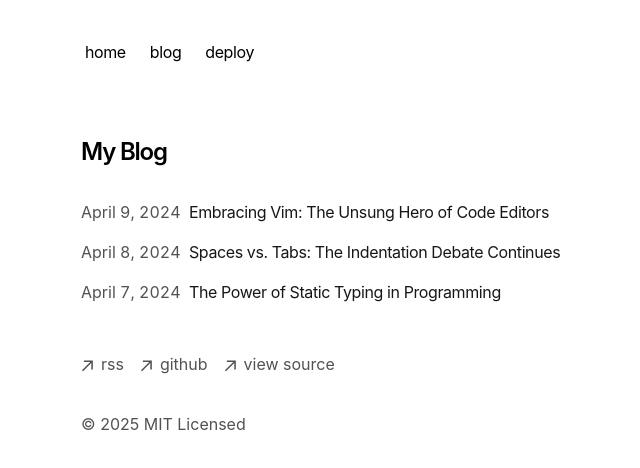
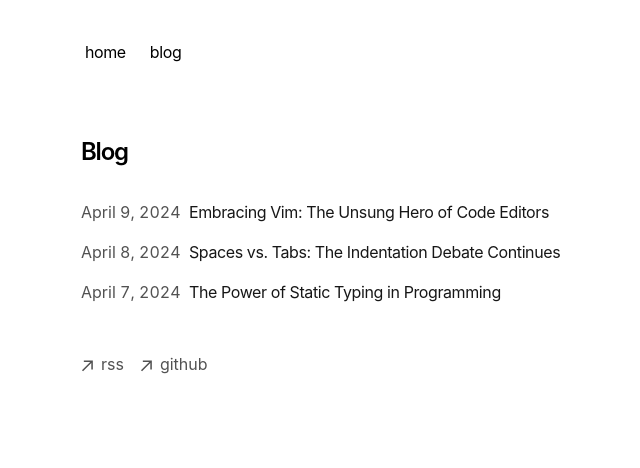
Before and after one commit to open-thoughts/open-thoughts-website, a Next.js app: page /blog in a window 1280 px wide. Shown: the top 468 px of the page, without its empty margins (271-911 px from the left). Built offline with nearby package versions, Linux system fonts and the light colour scheme.

Commit message:
remove extra stuff from template

```diff
--- a/app/blog/page.tsx
+++ b/app/blog/page.tsx
@@ -8,7 +8,7 @@ export const metadata = {
 export default function Page() {
   return (
     <section>
-      <h1 className="font-semibold text-2xl mb-8 tracking-tighter">My Blog</h1>
+      <h1 className="font-semibold text-2xl mb-8 tracking-tighter">Blog</h1>
       <BlogPosts />
     </section>
   )
--- a/app/components/footer.tsx
+++ b/app/components/footer.tsx
@@ -35,27 +35,13 @@ export default function Footer() {
             className="flex items-center transition-all hover:text-neutral-800 dark:hover:text-neutral-100"
             rel="noopener noreferrer"
             target="_blank"
-            href="https://github.com/vercel/next.js"
+            href="https://github.com/mlfoundations/open-thoughts"
           >
             <ArrowIcon />
             <p className="ml-2 h-7">github</p>
           </a>
         </li>
-        <li>
-          <a
-            className="flex items-center transition-all hover:text-neutral-800 dark:hover:text-neutral-100"
-            rel="noopener noreferrer"
-            target="_blank"
-            href="https://vercel.com/templates/next.js/portfolio-starter-kit"
-          >
-            <ArrowIcon />
-            <p className="ml-2 h-7">view source</p>
-          </a>
-        </li>
       </ul>
-      <p className="mt-8 text-neutral-600 dark:text-neutral-300">
-        © {new Date().getFullYear()} MIT Licensed
-      </p>
     </footer>
   )
 }
--- a/app/components/nav.tsx
+++ b/app/components/nav.tsx
@@ -6,9 +6,6 @@ const navItems = {
   },
   '/blog': {
     name: 'blog',
-  },
-  'https://vercel.com/templates/next.js/portfolio-starter-kit': {
-    name: 'deploy',
   },
 }
 
--- a/app/og/route.tsx
+++ /dev/null
@@ -1,22 +0,0 @@
-import { ImageResponse } from 'next/og'
-
-export function GET(request: Request) {
-  let url = new URL(request.url)
-  let title = url.searchParams.get('title') || 'Next.js Portfolio Starter'
-
-  return new ImageResponse(
-    (
-      <div tw="flex flex-col w-full h-full items-center justify-center bg-white">
-        <div tw="flex flex-col md:flex-row w-full py-12 px-4 md:items-center justify-between p-8">
-          <h2 tw="flex flex-col text-4xl font-bold tracking-tight text-left">
-            {title}
-          </h2>
-        </div>
-      </div>
-    ),
-    {
-      width: 1200,
-      height: 630,
-    }
-  )
-}
```
Also changed, not shown: 1 other file (tests, documents, lock files or other folders).
